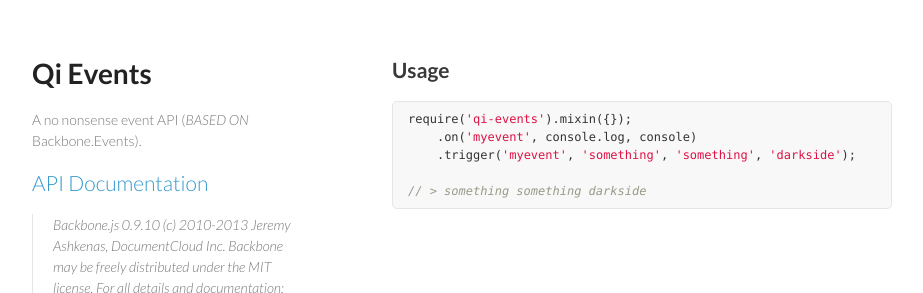
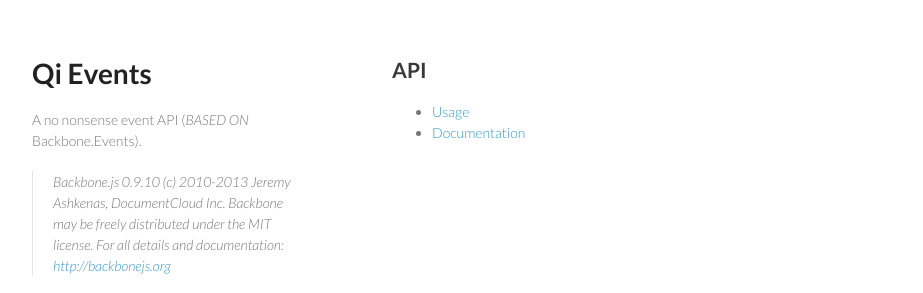
Before and after one commit to drkibitz/qi-events, a plain HTML site: page index.html in a window 1280 px wide. Shown: the top 293 px of the page, without its empty margins (178-1101 px from the left). Drawn offline with Linux system fonts and the light colour scheme.

Commit message:
Update index

```diff
--- a/index.html
+++ b/index.html
@@ -20,8 +20,6 @@
 
         <p>A no nonsense event API (<em>BASED ON</em> Backbone.Events).</p>
 
-        <h2><a name="api" class="anchor" href="api/latest/">API Documentation</a></h2>
-
         <blockquote>
         <p>Backbone.js 0.9.10
         (c) 2010-2013 Jeremy Ashkenas, DocumentCloud Inc.
@@ -43,14 +41,12 @@
     </header>
 
     <section>
-    <h2><a name="usage" class="anchor" href="#usage"><span class="octicon octicon-link"></span></a>Usage</h2>
+        <h2><a name="usage" class="anchor" href="#usage"><span class="octicon octicon-link"></span></a>API</h2>
 
-<div class="highlight"><pre><span class="nx">require</span><span class="p">(</span><span class="s1">'qi-events'</span><span class="p">).</span><span class="nx">mixin</span><span class="p">({});</span>
-    <span class="p">.</span><span class="nx">on</span><span class="p">(</span><span class="s1">'myevent'</span><span class="p">,</span> <span class="nx">console</span><span class="p">.</span><span class="nx">log</span><span class="p">,</span> <span class="nx">console</span><span class="p">)</span>
-    <span class="p">.</span><span class="nx">trigger</span><span class="p">(</span><span class="s1">'myevent'</span><span class="p">,</span> <span class="s1">'something'</span><span class="p">,</span> <span class="s1">'something'</span><span class="p">,</span> <span class="s1">'darkside'</span><span class="p">);</span>
-
-<span class="c1">// &gt; something something darkside</span>
-</pre></div>
+        <ul>
+            <li><a href="https://github.com/drkibitz/qi-events/blob/master/README.md#usage">Usage</a></li>
+            <li><a href="api/latest/">Documentation</a></li>
+        </ul>
     </section>
 
     <footer>
```
